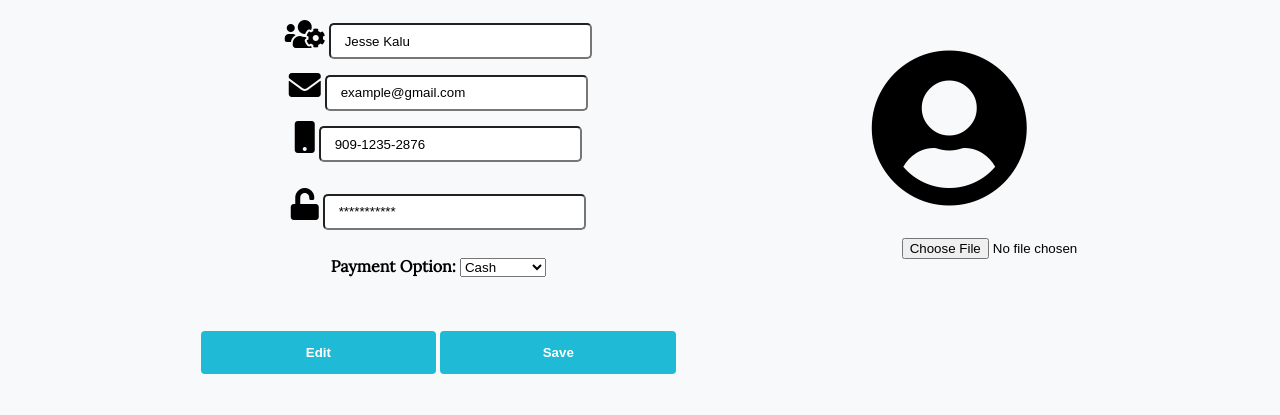
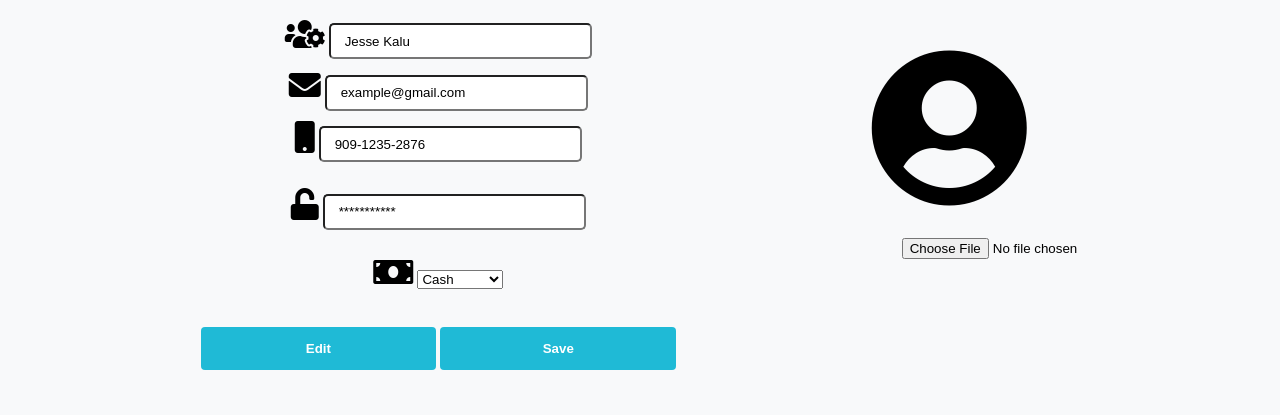
Before and after one commit to Frediflexta/Ride-My-Way, a plain HTML site: page UI/riderprofile.html in a window 1280 px wide. Shown: the part 463-878 px from the top of the page. Drawn offline with Linux system fonts and the light colour scheme.

```diff
--- a/UI/riderprofile.html
+++ b/UI/riderprofile.html
@@ -49,10 +49,11 @@
               <p><strong><i class="fas fa-unlock fa-2x"></i> </strong><input type="text" class="details" value=" ***********"></p>
             </div>
             <div>
-              <p><strong>Payment Option: </strong><select name="payment" id="payment">
+              <label for="#"><i class="fas fa-money-bill fa-2x"></i></label>
+              <select name="payment" id="payment">
                 <option value="cash">Cash</option>
                 <option value="Debit-card">Debit Card</option>
-              </select></p>
+              </select>
             </div>
             <div id="edits">
                 <a href="#"><button class="btn-nature">Edit</button></a>
```
Also changed, not shown: README.md.
